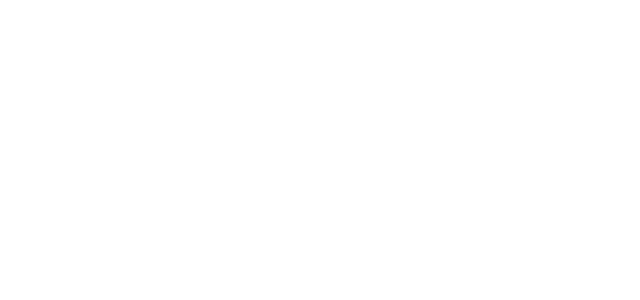
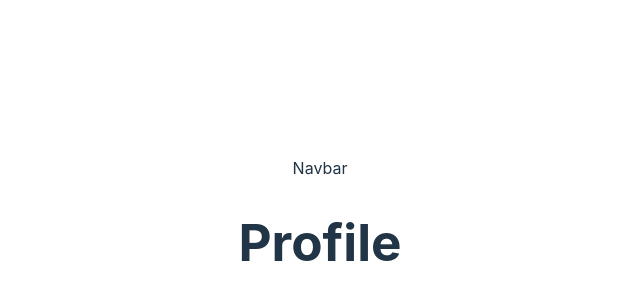
Before and after one commit to VeroPolegre/Fincas_Front, a React (Vite) app: page /profile in a window 1280 px wide. Before the commit this address had no page. Shown: the part 170-470 px from the top of the page, without its empty margins (320-960 px from the left). Built offline with nearby package versions, Linux system fonts and the light colour scheme.

Commit message:
Profile page

```diff
--- a/src/App.jsx
+++ b/src/App.jsx
@@ -3,6 +3,7 @@
 import Login from "./components/Login/Login";
 import Register from "./components/Register/Register";
 import { BrowserRouter as Router, Routes, Route } from "react-router-dom";
+import Profile from "./pages/Profile/Profile";
 
 function App() {
   return (
@@ -15,6 +16,9 @@
           <Route path="/login" element={<Login />}>
             {" "}
           </Route>
+          <Route path="/profile" element={<Profile />}>
+            {" "}
+          </Route>
         </Routes>
       </Router>
     </>
--- a/src/components/Header/Header.jsx
+++ b/src/components/Header/Header.jsx
@@ -2,14 +2,14 @@
 import "./Header.scss";
 
 import { useEffect } from "react";
-import { getLoggedUser } from "../../features/user/userSlice";
+// import { getLoggedUser } from "../../features/user/userSlice";
 import Navbar from "./Navbar/Navbar";
 
 const Header = ({ onSearchTypeChange, searchType }) => {
   const dispatch = useDispatch();
 
   useEffect(() => {
-    dispatch(getLoggedUser());
+    // dispatch(getLoggedUser());
   }, [dispatch]);
 
   return (
--- a/src/components/Header/Navbar/Navbar.jsx
+++ b/src/components/Header/Navbar/Navbar.jsx
@@ -6,7 +6,7 @@
 
 const Navbar = ({ user, onSearchTypeChange }) => {
   if (!user) {
-    return "Loading...";
+    return "Navbar";
   }
   const location = useLocation();
   const [showHomeMenu, setShowHomeMenu] = useState(false);
@@ -45,7 +45,7 @@
     return (
       <header>
         <section>
-          <h4>ARTICIPE</h4>
+          <h4>Consejo General de Colegios de Administradores de Fincas</h4>
         </section>
         <section>
           <span className="material-symbols-outlined">favorite</span>
@@ -82,7 +82,7 @@
     return (
       <header>
         <section>
-          <h4>ARTICIPE</h4>
+          <h4>Consejo General de Colegios de Administradores de Fincas</h4>
         </section>
         <section>
           <span className="material-symbols-outlined">favorite</span>
--- /dev/null
+++ b/src/pages/Profile/Profile.jsx
@@ -0,0 +1,13 @@
+import React from "react";
+import Header from "../../components/Header/Header";
+
+const Profile = () => {
+  return (
+    <>
+      <Header />
+      <h1>Profile</h1>
+    </>
+  );
+};
+
+export default Profile;
```
